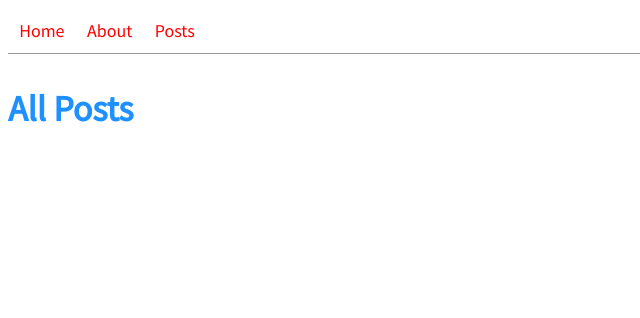
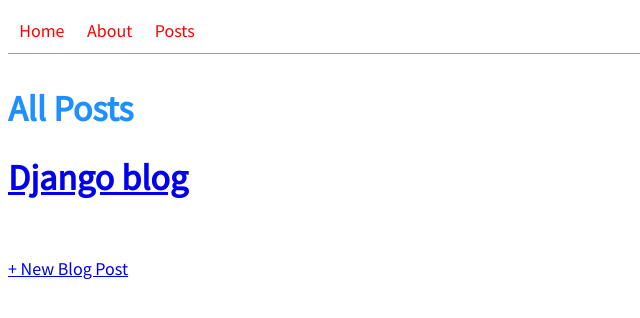
Before and after one commit to mmrubayet/x_project, a Django app: page /post/ in a window 1280 px wide. Shown: the top 318 px of the page, without its empty margins (0-640 px from the left). Run offline with Django 4.2, Linux system fonts and the light colour scheme; data that the repository does not hold is empty.

Commit message:
create and update view

```diff
--- a/dfb/ch_1/posts/urls.py
+++ b/dfb/ch_1/posts/urls.py
@@ -1,7 +1,9 @@
 from django.urls import path
-from .views import PostListView, PostDetailView
+from .views import PostListView, PostDetailView, PostCreateView, PostUpdateView
 
 urlpatterns = [
     path("", PostListView.as_view(), name="post_list"),
     path("read/<int:pk>/", PostDetailView.as_view(), name="post_detail"),
+    path("post/new/", PostCreateView.as_view(), name="post_new"),
+    path("<int:pk>/update", PostUpdateView.as_view(), name="post_update"),
 ]
--- a/dfb/ch_1/posts/views.py
+++ b/dfb/ch_1/posts/views.py
@@ -1,4 +1,5 @@
 from django.views.generic import ListView, DetailView
+from django.views.generic.edit import CreateView, UpdateView
 from .models import Post
 
 
@@ -10,3 +11,15 @@ class PostListView(ListView):
 class PostDetailView(DetailView):
     model = Post
     template_name = "posts/detail.html"
+
+
+class PostCreateView(CreateView):
+    model = Post
+    template_name = "posts/create.html"
+    fields = ["title", "author", "body"]
+
+
+class PostUpdateView(UpdateView):
+    model = Post
+    template_name = "posts/update.html"
+    fields = ["title", "body"]
--- a/dfb/ch_1/templates/posts/detail.html
+++ b/dfb/ch_1/templates/posts/detail.html
@@ -8,4 +8,5 @@
     <p>{{ post.body }}</p>
 </div>
 
+<a href="{% url 'post_update' post.pk %}">+ Edit Blog Post</a>
 {% endblock content %}
--- a/dfb/ch_1/templates/posts/list.html
+++ b/dfb/ch_1/templates/posts/list.html
@@ -4,6 +4,12 @@
 {% block content %}
 
 <h1>All Posts</h1>
+<div class="nav-left">
+    <h1><a href="{% url 'home' %}">Django blog</a></h1>
+</div>
+<div class="nav-right">
+    <a href="{% url 'post_new' %}">+ New Blog Post</a>
+</div>
 <ul>
     {% for post in post_list %}
     <div class="post-entry">
```
Also changed, not shown: dfb/ch_1/templates/posts/create.html (added, +15 -0 lines), dfb/ch_1/templates/posts/update.html (added, +13 -0 lines).
